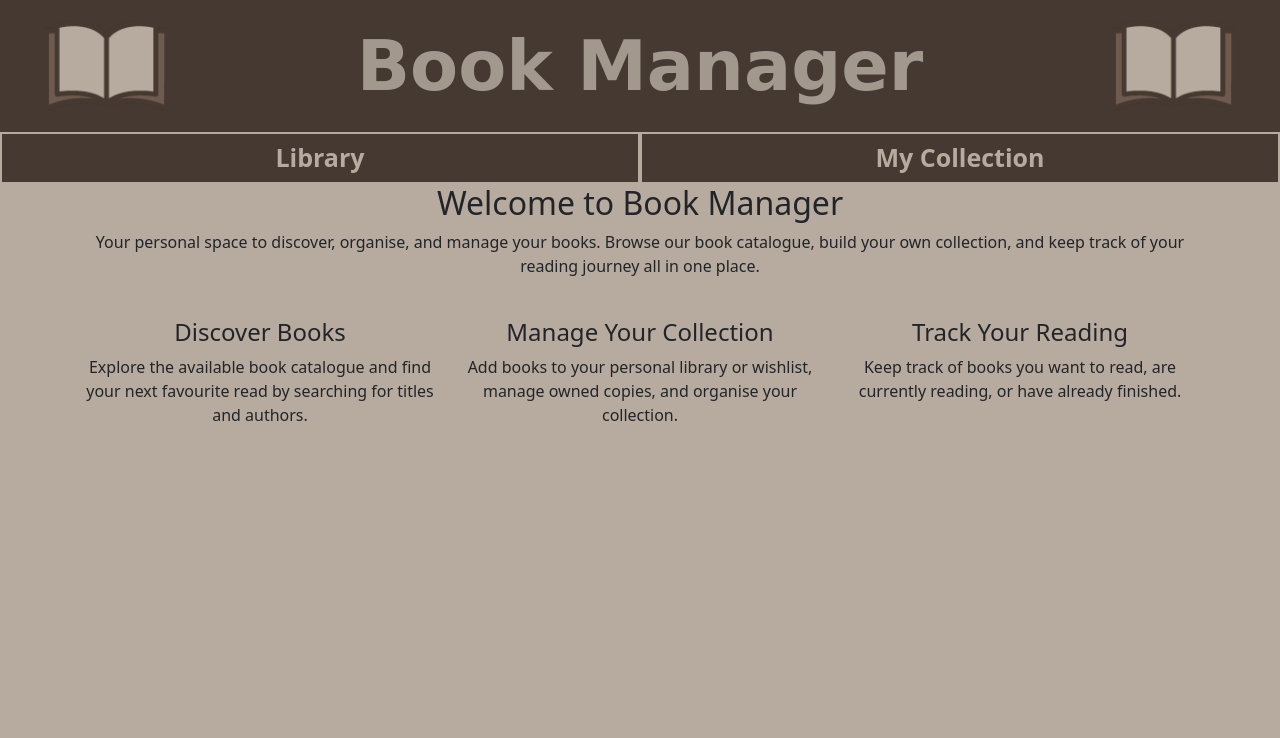
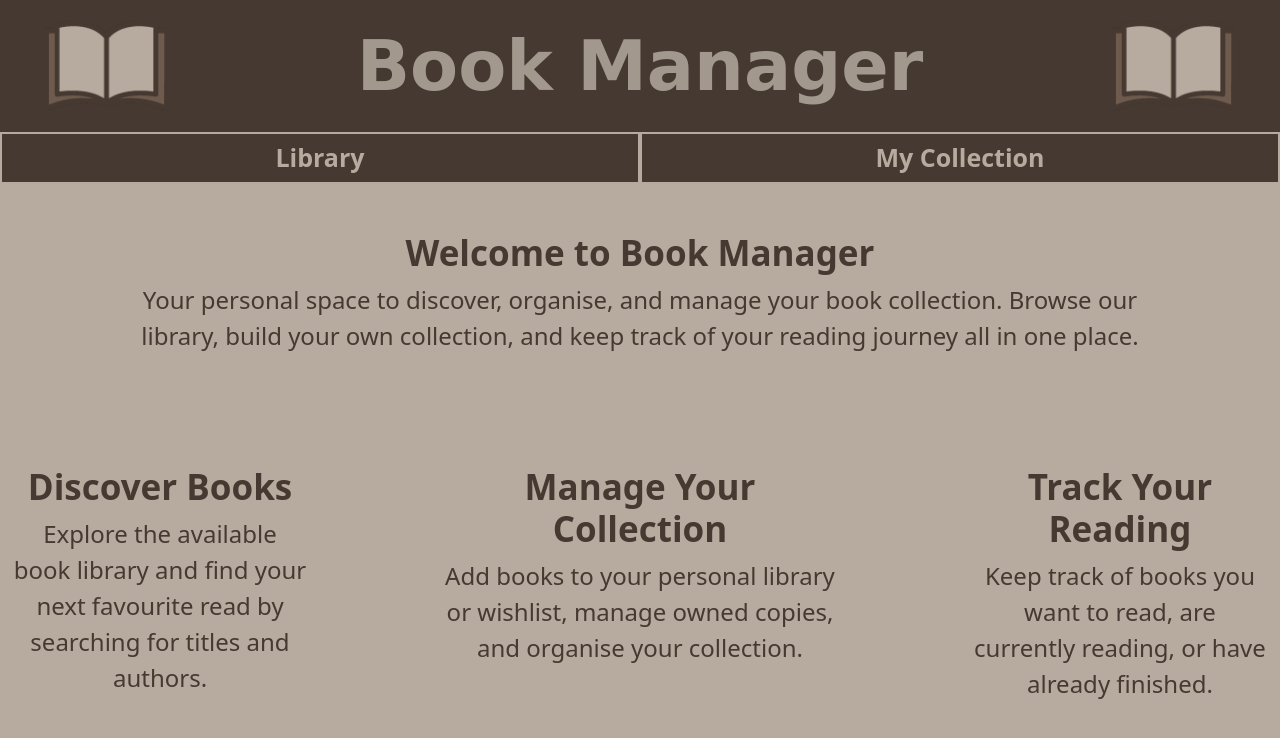
Before and after one commit to GoogleyEyes13/SWE40006-GroupProject-Group1, a plain HTML site: page BookManager/index.html in a window 1280 px wide. Drawn offline with Linux system fonts and the light colour scheme.

Commit message:
Home page

```diff
--- a/BookManager/index.html
+++ b/BookManager/index.html
@@ -73,33 +73,48 @@
 
 
     <!-- General Information About The Website -->
-    <div class="container">
+    <div class="container-fluid">
         <div class="text-center">
-            <h2>Welcome to Book Manager</h2>
+            <br><br>
 
-            <p>Your personal space to discover, organise, and manage your books. Browse our book catalogue, build your own collection, and keep track of your reading journey all in one place.</p>
+            <!-- Welcome Message with Border Decoration -->
+            <div class="row welcome-section">
+                <div class="col-sm-2 col-md-1"></div>
+                <div class="col-sm-8 col-md-10">
+                    <h2 class="information-title">Welcome to Book Manager</h2>
+
+                    <p class="information-text">Your personal space to discover, organise, and manage your book collection.
+                        Browse our library, build your own collection, and keep track of your
+                        reading journey all in one place.</p>
+                </div>
+                <div class="col-sm-2 col-md-1"></div>
+            </div>
 
             <!-- Main Feature Descriptions -->
-            <br>
-            <div class="row g-4">
-                <div class="col-md-4">
+            <br><br><br><br>
+            <div class="row">
+                <div class="col-md-3">
                     <div>
-                        <h4>Discover Books</h4>
-                        <p>Explore the available book catalogue and find your next favourite read by searching for titles and authors.</p>
+                        <h4 class="information-title">Discover Books</h4>
+                        <p class="information-text">Explore the available book library and find your next favourite read by searching for titles and authors.</p>
                     </div>
                 </div>
 
+                <div class="col-md-1"></div>
+
                 <div class="col-md-4">
                     <div>
-                        <h4>Manage Your Collection</h4>
-                        <p>Add books to your personal library or wishlist, manage owned copies, and organise your collection.</p>
+                        <h4 class="information-title">Manage Your Collection</h4>
+                        <p class="information-text">Add books to your personal library or wishlist, manage owned copies, and organise your collection.</p>
                     </div>
                 </div>
 
-                <div class="col-md-4">
+                <div class="col-md-1"></div>
+
+                <div class="col-md-3">
                     <div>
-                        <h4>Track Your Reading</h4>
-                        <p>Keep track of books you want to read, are currently reading, or have already finished.</p>
+                        <h4 class="information-title">Track Your Reading</h4>
+                        <p class="information-text">Keep track of books you want to read, are currently reading, or have already finished.</p>
                     </div>
                 </div>
             </div>
--- a/BookManager/style.css
+++ b/BookManager/style.css
@@ -45,6 +45,20 @@ body {
     background-color: #766d66;
 }
 
+
+/* Home Page - Information */
+.information-title {
+    color: #453931;
+    font-size: 35px;
+    font-weight: bold;
+}
+
+.information-text {
+    color: #453931;
+    font-size: 24px;
+}
+
+
 /* Library Page - Search Bar */
 .search-container {
     padding: 40px 60px;
```
